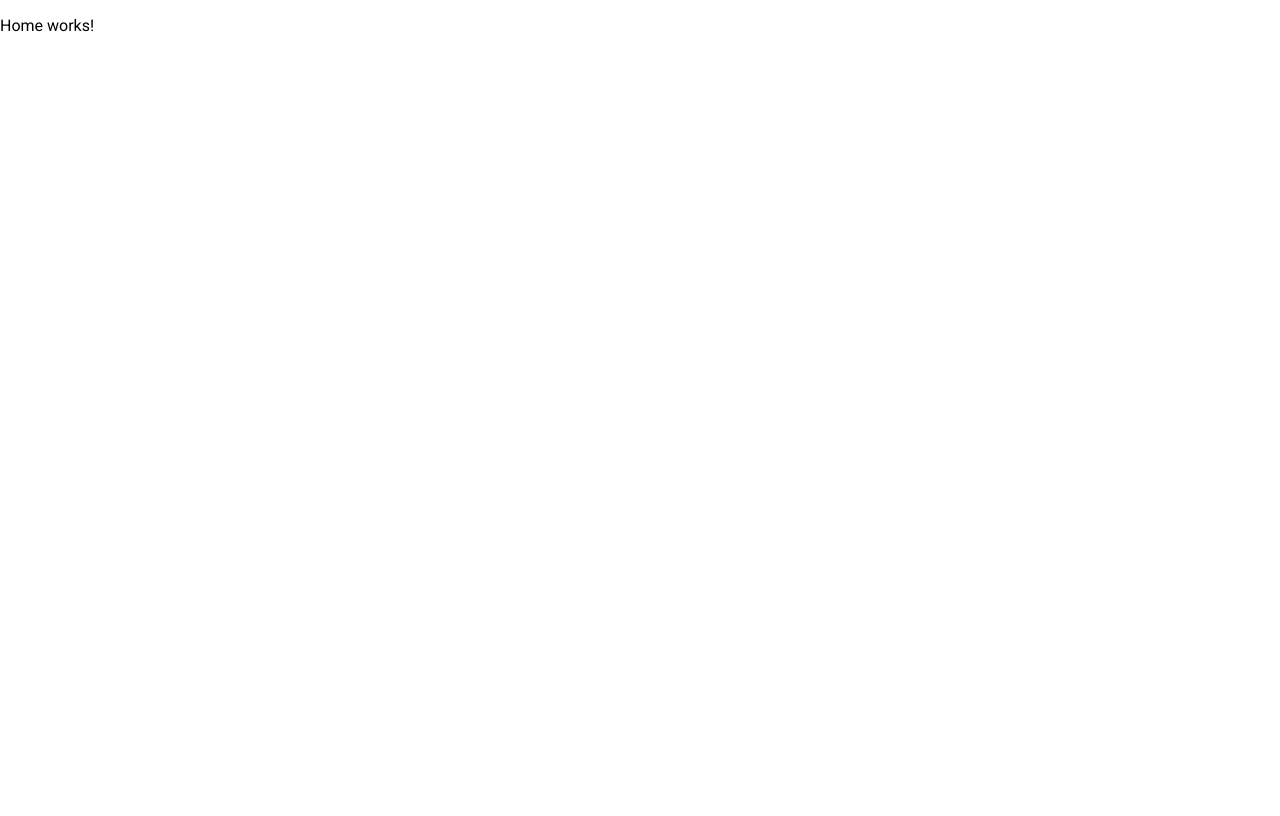
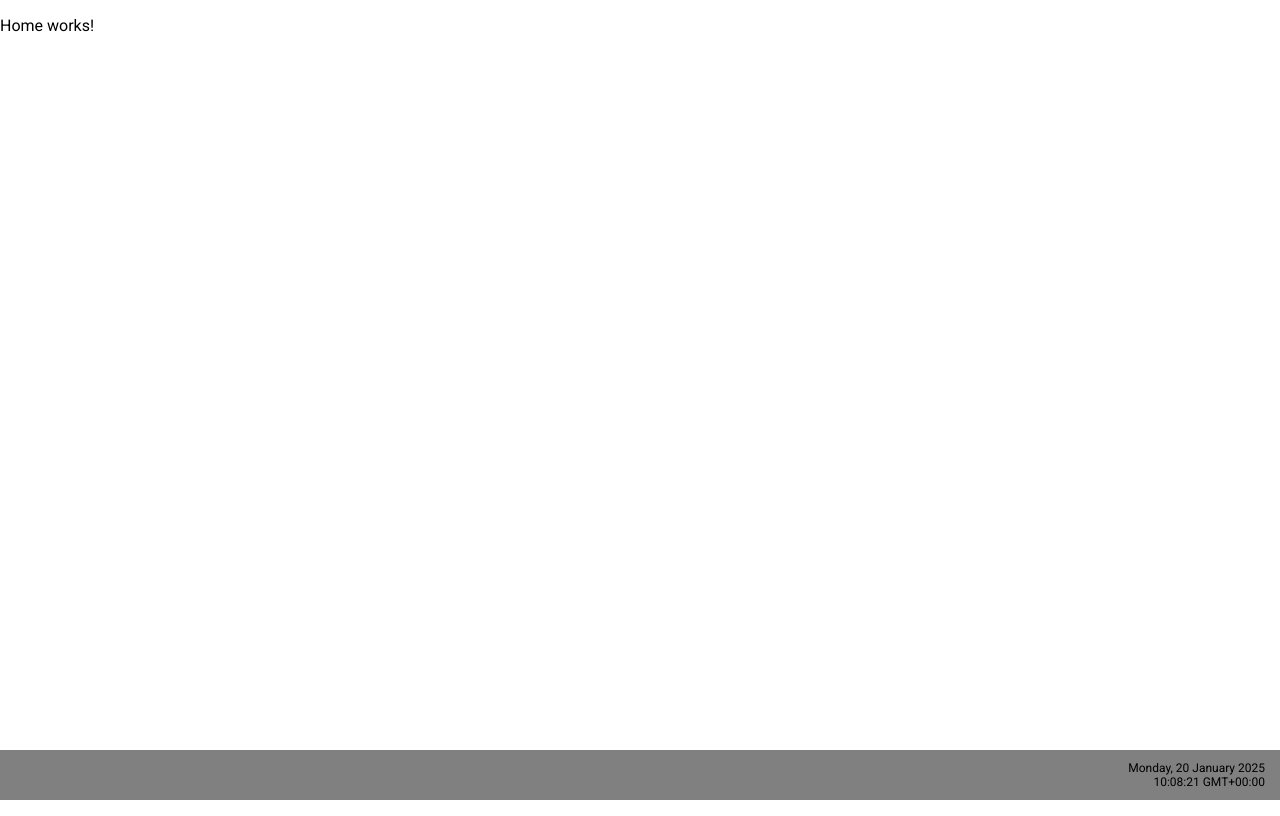
Before and after one commit to jamiesmagnolia/mini-tablet, an Angular app in the folder mini-tablet/: page / in a window 1280 px wide. Built offline with nearby package versions, Linux system fonts and the light colour scheme.

Commit message:
Add Footer component - Add realtime date and time - Footer acts as taskbar - Add bare minimum SCSS styling to taskbar

```diff
--- a/mini-tablet/src/app/app.component.html
+++ b/mini-tablet/src/app/app.component.html
@@ -1 +1,2 @@
 <router-outlet />
+<app-footer></app-footer>
--- a/mini-tablet/src/app/app.component.ts
+++ b/mini-tablet/src/app/app.component.ts
@@ -1,9 +1,11 @@
 import { Component } from '@angular/core';
 import { RouterLink, RouterOutlet } from '@angular/router';
+import { FooterComponent } from "./footer/footer.component";
+
 
 @Component({
   selector: 'app-root',
-  imports: [RouterLink, RouterOutlet],
+  imports: [RouterLink, RouterOutlet, FooterComponent],
   templateUrl: './app.component.html',
   styleUrl: './app.component.scss'
 })
--- /dev/null
+++ b/mini-tablet/src/app/footer/footer.component.html
@@ -0,0 +1,20 @@
+<!-- Main container -->
+<div class="taskbar-container">
+
+    <!-- Left section container (off buttons) -->
+    <div class="taskbar-left-container"></div>
+
+    <!-- Center section container (apps, logged user, etc.) -->
+    <div class="taskbar-center-container"></div>
+
+    <!-- Right section container (time, date, etc.) -->
+    <div class="taskbar-right-container">
+
+        <div class="date-time-container">
+            <p>{{currentDateTime | date: 'EEEE, d MMMM y'}}</p>
+            <p>{{currentDateTime | date: 'hh:mm:ss zzzz'}}</p>
+        </div>
+
+    </div>
+
+</div>
--- /dev/null
+++ b/mini-tablet/src/app/footer/footer.component.scss
@@ -0,0 +1,64 @@
+.taskbar-container {
+    position: fixed;
+    bottom: 0;
+    width: 100%;
+    height: 50px; /* Taskbar height */
+    background-color: gray; /* Temporary background color */
+    display: flex; /* Enable flexbox */
+    justify-content: space-between; /* Distribute sections: left, center, right */
+    align-items: center; /* Vertically align content */
+    padding: 0 15px; /* Add padding on left and right */
+  }
+
+  /* Left Section */
+  .taskbar-left-container {
+    display: flex; /* Flexbox for buttons */
+    gap: 10px; /* Space between buttons */
+  }
+
+  .taskbar-left-container button {
+    background-color: #444;
+    color: white;
+    border: none;
+    padding: 5px 10px;
+    cursor: pointer;
+    border-radius: 4px;
+    transition: background-color 0.3s;
+  }
+
+  .taskbar-left-container button:hover {
+    background-color: #555;
+  }
+
+  /* Center Section */
+  .taskbar-center-container {
+    display: flex; /* Flexbox for center icons */
+    gap: 15px; /* Space between icons */
+    justify-content: center; /* Center the content */
+  }
+
+  .taskbar-center-container .taskbar-icon {
+    width: 30px;
+    height: 30px;
+    cursor: pointer;
+    transition: transform 0.2s;
+  }
+
+  .taskbar-center-container .taskbar-icon:hover {
+    transform: scale(1.2); /* Slight zoom on hover */
+  }
+
+  /* Right Section */
+  .taskbar-right-container {
+    display: flex;
+    flex-direction: column;
+    align-items: flex-end; /* Align date/time to the right */
+    padding: 30px;
+  }
+
+  .date-time-container p {
+    margin: 0;
+    font-size: 12px; /* Adjust font size */
+    line-height: 1.2;
+    text-align: right;
+  }
--- /dev/null
+++ b/mini-tablet/src/app/footer/footer.component.ts
@@ -0,0 +1,20 @@
+import { Component, OnInit } from '@angular/core';
+import { DatePipe } from '@angular/common';
+
+@Component({
+  selector: 'app-footer',
+  imports: [DatePipe],
+  templateUrl: './footer.component.html',
+  styleUrl: './footer.component.scss'
+})
+export class FooterComponent implements OnInit {
+
+  currentDateTime: Date = new Date();
+
+  ngOnInit(): void {
+    setInterval(() => {
+      this.currentDateTime = new Date();
+    }, 1000);
+  }
+
+}
```
Also changed, not shown: 1 other file (tests, documents, lock files or other folders).
